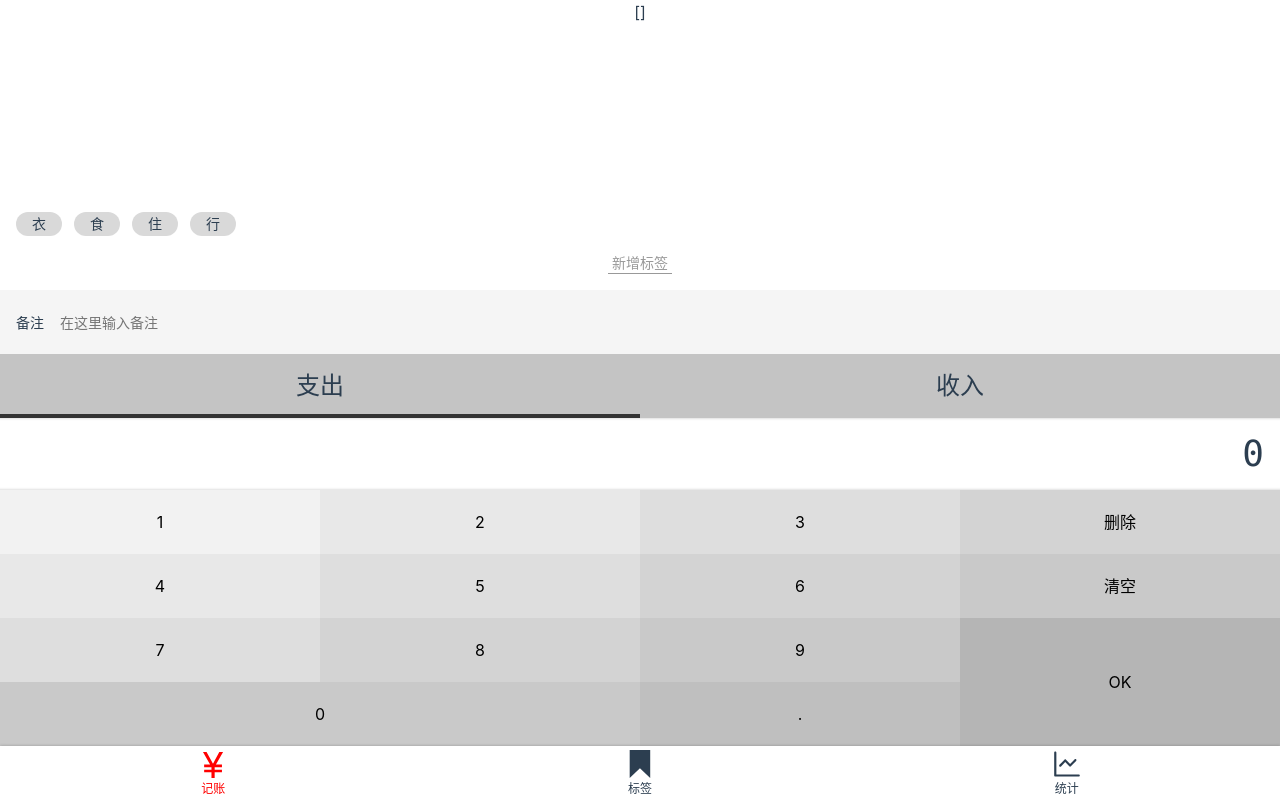
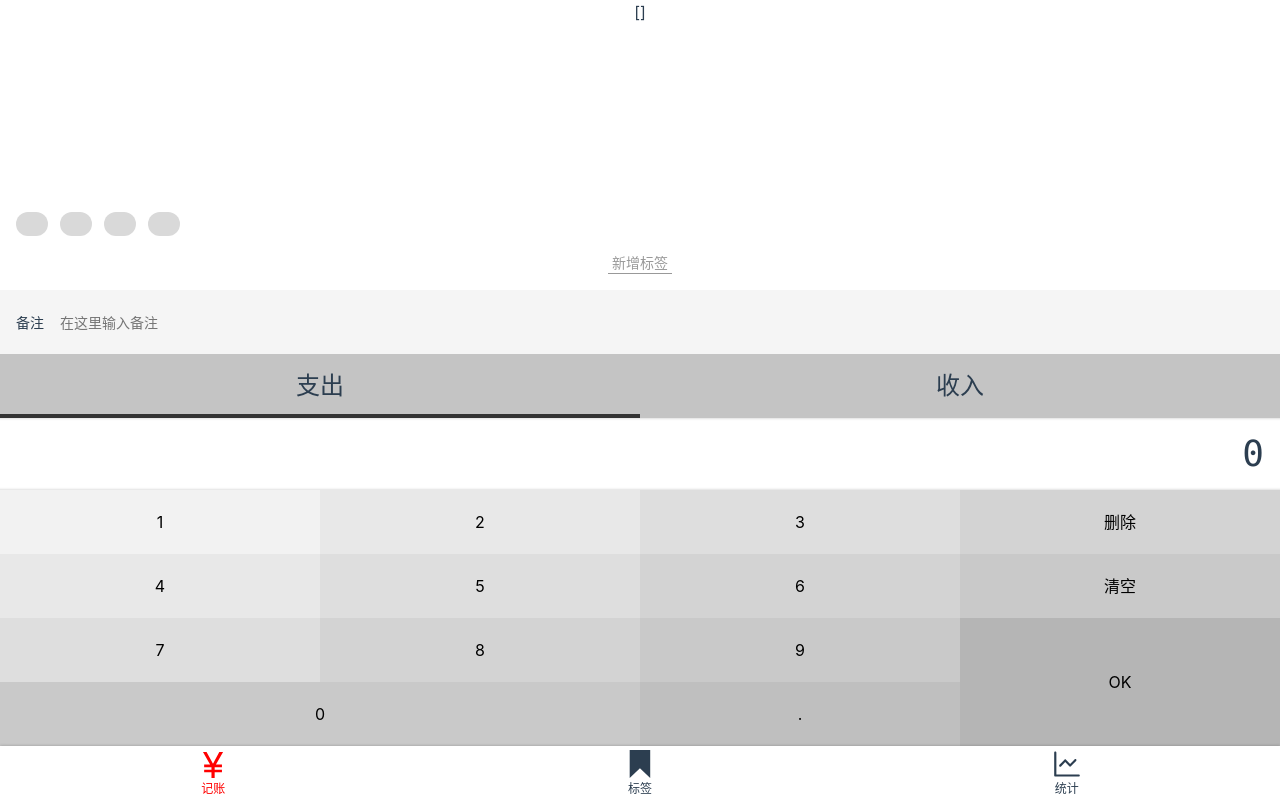
Before and after one commit to renyi2009/tallyBook, a Vue app: page /#/money in a window 1280 px wide. Built offline with nearby package versions, Linux system fonts and the light colour scheme.

Commit message:
消除 Tags 的警告，目前还存在 bug

```diff
--- a/src/components/Money/Tags.vue
+++ b/src/components/Money/Tags.vue
@@ -4,9 +4,9 @@
       <button @click="create">新增标签</button>
     </div><ul class="current">
     <li v-for="tag in dataSource"
-        :key="tag"
+        :key="tag.id"
         :class="{selected: selectedTags.indexOf(tag)>=0}"
-        @click="toggle(tag)">{{tag}}</li>
+        @click="toggle(tag)">{{tag.name}}</li>
   </ul>
   </div>
 </template>
@@ -45,6 +45,7 @@ export default class Tags extends Vue{
 @import "~@/assets/style/helpers.scss";
 
 .tags {
+  background: #fff;
   font-size: 14px;
   padding: 16px;
   flex-grow: 1;
```
